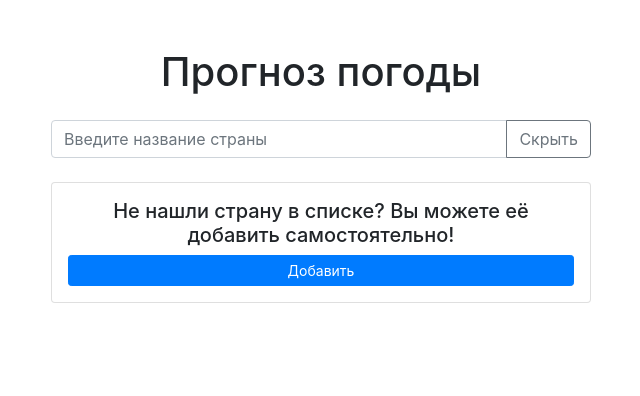
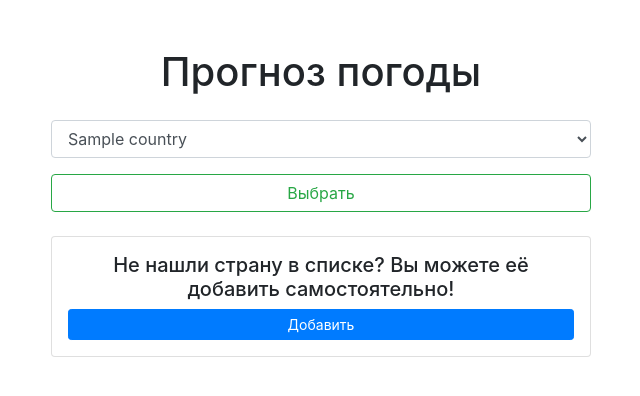
Before and after one commit to pappper1/MiniApps, a Django app: page /weather/ in a window 1280 px wide. Shown: the part 56-452 px from the top of the page, without its empty margins (319-959 px from the left). Run offline with Django 5.2, Linux system fonts and the light colour scheme; tables that the repository leaves empty hold one stand-in row (values such as "Sample post"); parts of the project's set-up code (start-up, migrations or seed data) failed here and were passed over; some libraries are stand-ins or nearby versions.

Commit message:
фикс создания ссылок, убран js со страницы выбора страны

```diff
--- a/weather/templates/weather/city_choose.html
+++ b/weather/templates/weather/city_choose.html
@@ -12,7 +12,7 @@
                         <div class="form-group mb-3">
                             <select class="form-control" name="city" id="city">
                                 {% for city in cities %}
-                                    <option value="{{ city.url }}">{{ city.name }}</option>
+                                    <option value="{{ city.id }}">{{ city.name }}</option>
                                 {% endfor %}
                             </select>
                         </div>
--- a/weather/templates/weather/weather.html
+++ b/weather/templates/weather/weather.html
@@ -8,16 +8,13 @@
             <form method="POST">
                 {% csrf_token %}
                 <div class="input-group mb-3">
-                    <input type="text" class="form-control" placeholder="Введите название страны" name="country" id="country-input">
-                    <div class="dropdown-menu" id="countries">
+                    <select class="form-control" name="country" id="country">
                         {% for country in countries %}
-                            <a class="dropdown-item" href="">{{ country }}</a>
+                            <option value="{{ country.id }}">{{ country.name }}</option>
                         {% endfor %}
-                    </div>
-                    <div class="input-group-append">
-                        <button class="btn btn-outline-secondary" id="hide-dropdown">Скрыть</button>
-                    </div>
+                    </select>
                 </div>
+                <button class="btn btn-outline-success btn-block" type="submit">Выбрать</button>
             </form>
             <div class="card text-center my-4 p-3">
                 <p class="h5">Не нашли страну в списке? Вы можете её добавить самостоятельно!</p>
@@ -27,39 +24,3 @@
     </div>
 </div>
 {% endblock %}
-
-{% block extra_js %}
-<script>
-document.querySelector('#country-input').addEventListener('input', function(e) {
-    fetch('/weather/get-countries/?query=' + e.target.value)
-        .then(response => response.json())
-        .then(data => {
-            let dropdown = document.querySelector('#countries');
-            dropdown.innerHTML = '';
-            for (let country of data.countries) {
-                let item = document.createElement('a');
-                item.classList.add('dropdown-item');
-                item.href = '#';
-                item.textContent = country;
-                item.addEventListener('click', function() {
-                    window.location.href = '/weather/' + this.textContent.toLowerCase();
-                });
-                dropdown.appendChild(item);
-            }
-            if (data.countries.length === 0) {
-                dropdown.parentElement.classList.remove('show');
-                dropdown.classList.remove('show');
-            } else {
-                dropdown.parentElement.classList.add('show');
-                dropdown.classList.add('show');
-            }
-        });
-});
-
-document.querySelector('#hide-dropdown').addEventListener('click', function() {
-    let dropdown = document.querySelector('#countries');
-    dropdown.parentElement.classList.remove('show');
-    dropdown.classList.remove('show');
-});
-</script>
-{% endblock %}
--- a/weather/urls.py
+++ b/weather/urls.py
@@ -3,7 +3,6 @@ from . import views
 
 urlpatterns = [
     path("weather/", views.weather, name="weather"),
-    path("weather/get-countries/", views.get_countries, name="get_countries"),
     path("weather/add-country/", views.add_country, name="add_country"),
     re_path(r"^weather/(?P<country>[\w-]+)/$", views.city_weather, name="city_weather"),
     re_path(r"^weather/(?P<country>[\w-]+)/(?P<city>[\w-]+)/$", views.weather_info, name="weather_info"),
--- a/weather/views.py
+++ b/weather/views.py
@@ -16,41 +16,33 @@ def get_world_countries():
     return world_countries
 
 
-def get_countries(request):
-    query = request.GET.get('query', '')
-    countries = cache.get('countries')
-    if not countries:
-        countries = Country.objects.filter(name__icontains=query).values_list('name', flat=True)
-        cache.set('countries', countries, 60)
-    return JsonResponse({'countries': list(countries)})
-
-
 def weather(request):
     countries = Country.objects.all()
+    if request.method == 'POST':
+        country_id = int(request.POST.get('country'))
+        return redirect('city_weather', country=country_id)
     return render(request, 'weather/weather.html', {'countries': countries})
 
 
-def city_weather(request, country):
-    country_info = Country.objects.get(name__iexact=country)
+def city_weather(request, country: int):
+    country_info = Country.objects.get(id=country)
     cities = City.objects.filter(country=country_info)
     if request.method == 'POST':
-        form = CityForm(request.POST)
-        if form.is_valid():
-            city_url = form.cleaned_data["city"]
-            return redirect('weather_info', country=country, city=City.objects.get(url=city_url).name.strip())
+        city_id = int(request.POST.get('city'))
+        return redirect('weather_info', country=country, city=city_id)
 
-    return render(request, 'weather/city_choose.html', {'cities': cities, 'country': country.capitalize()})
+    return render(request, 'weather/city_choose.html', {'cities': cities, 'country': country_info.name.capitalize()})
 
 
-def weather_info(request, country, city):
+def weather_info(request, country: int, city: int):
     parse = WeatherParser()
-    weather_info = parse.get_weather(City.objects.get(name=city).url)
+    weather_info = parse.get_weather(City.objects.get(id=city).url)
     if not weather_info:
         return render(request, 'weather/weather_info.html', {'error_message': 'Не удалось получить информацию о погоде.'})
 
     context = {
-        'country': country.capitalize(),
-        'city': city.capitalize(),
+        'country': Country.objects.get(id=country).name.capitalize(),
+        'city': City.objects.get(id=city).name.capitalize(),
         'weather_info': weather_info,
     }
     return render(request, 'weather/weather_info.html', context)
```
